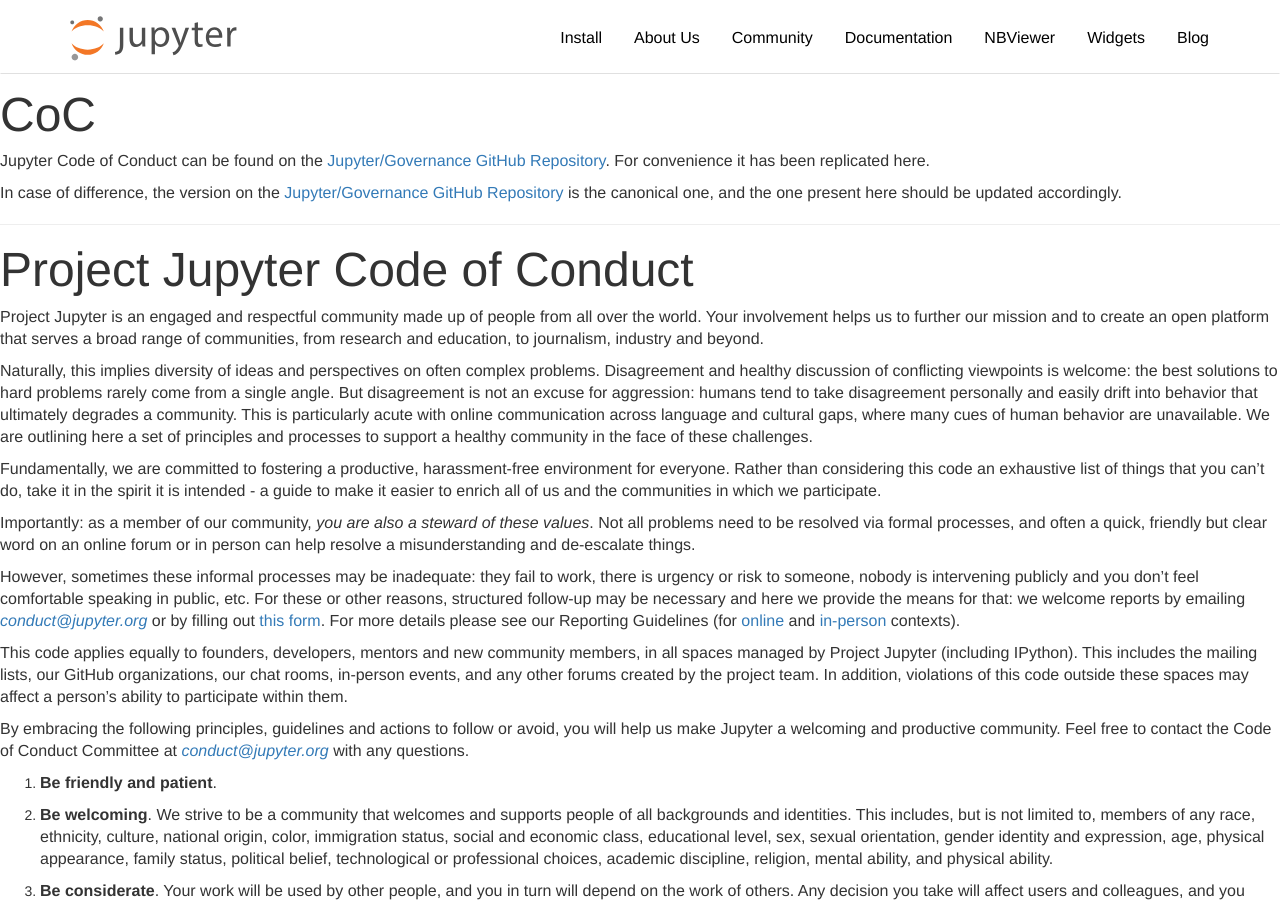
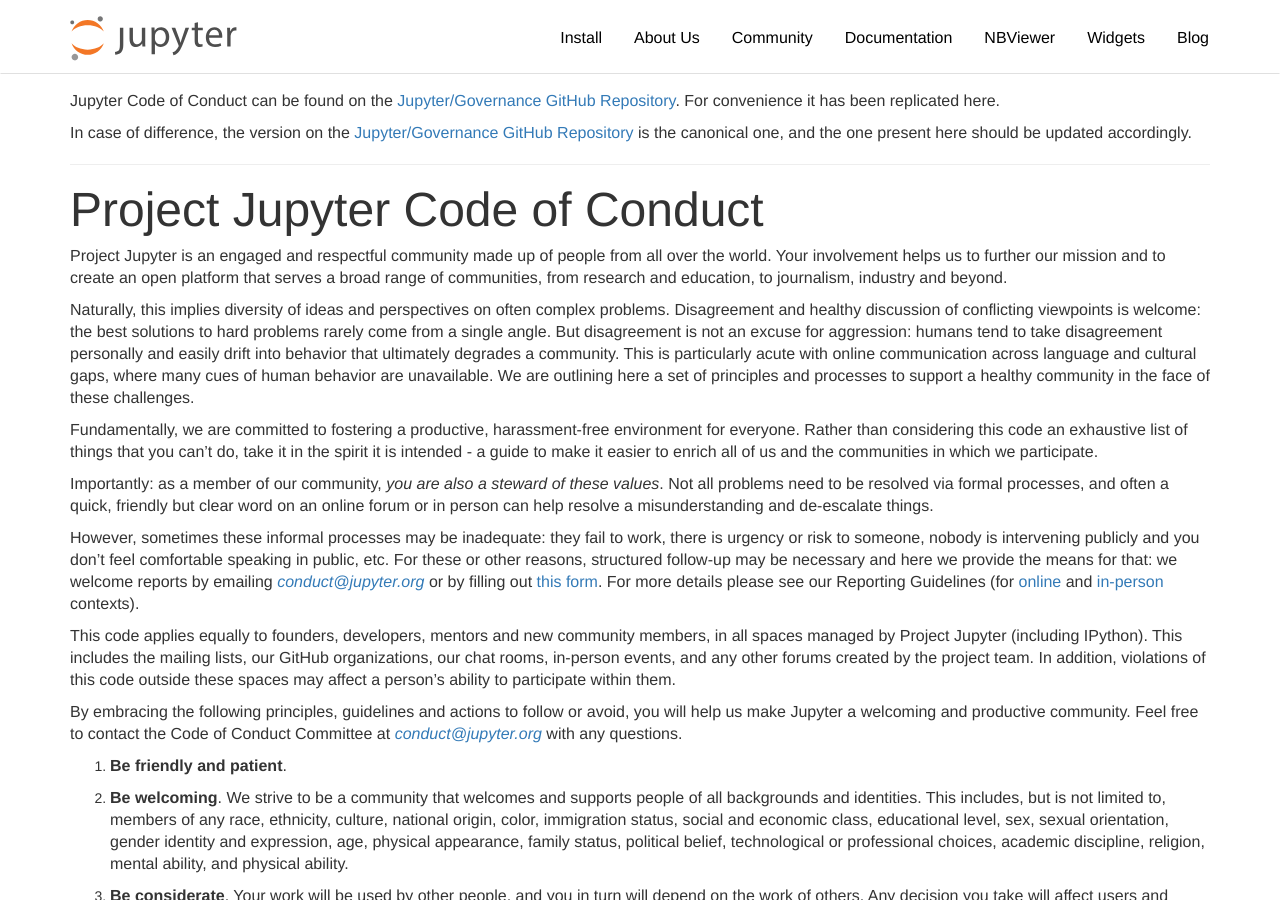
Before and after one commit to jupyter/jupyter.github.io, a Jekyll site: the page built from conduct/index.md, in a window 1280 px wide and 900 px high. Built offline with Jekyll 4.4.1, drawn with Linux system fonts in a browser that asks for light colours; comment, search, counter and statistics services are not loaded.

Commit message:
Add margin to the code of conduct.
Closes #244

```diff
--- /dev/null
+++ b/_layouts/markdown.html
@@ -0,0 +1,7 @@
+---
+layout: page
+---
+
+<div class='container'>
+  {{content}}
+<div>
--- a/conduct/index.md
+++ b/conduct/index.md
@@ -1,8 +1,6 @@
 ---
-layout: page
-title: CoC
+layout: markdown
 ---
-
 
 Jupyter Code of Conduct can be found on the [Jupyter/Governance GitHub
 Repository](https://github.com/jupyter/governance). For convenience it has been
```
